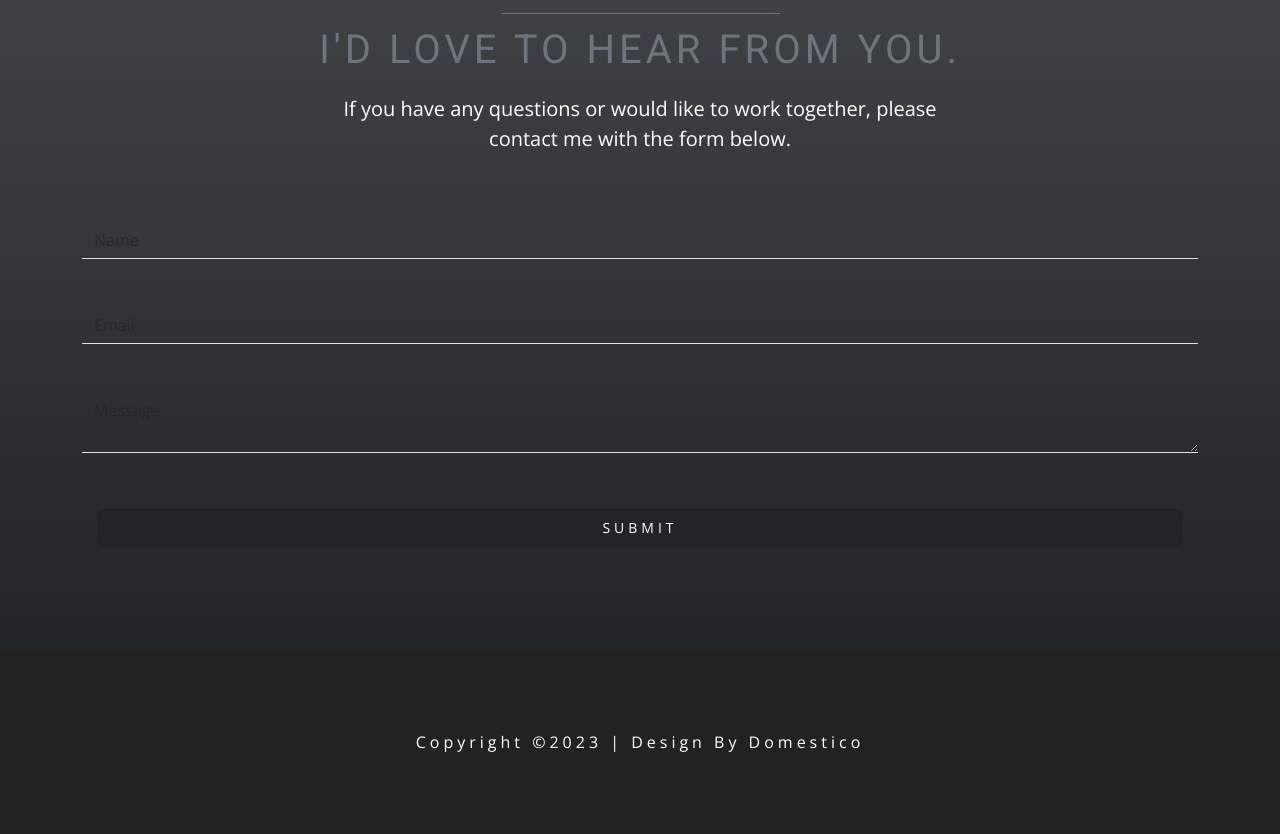
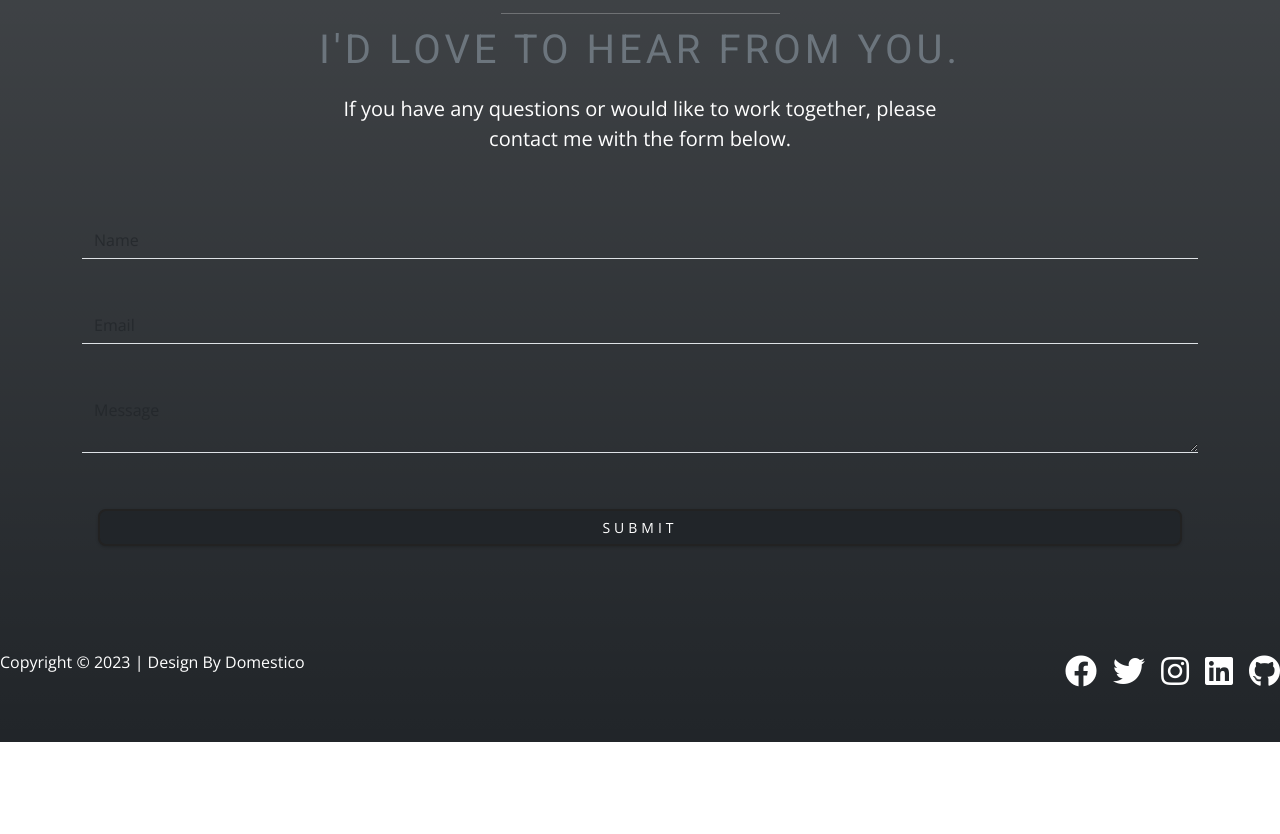
Before and after one commit to JohnnySonTrinh/a-gamers-portfolio-site, a website: page index.html in a window 1280 px wide. Shown: the part 3143-3977 px from the top of the page. After the commit the page ends 3885 px from the top, so only its background shows below. Drawn offline with nearby package versions, Linux system fonts and the light colour scheme.

Commit message:
Add social media links to footer

```diff
--- a/index.html
+++ b/index.html
@@ -245,14 +245,33 @@
           </form>
         </div>
       </div>
+      <div class="d-flex mt-5">
+        <p class="flex-grow-1 text-white">Copyright &copy; <span id="date"></span> | Design By Domestico</p>
+        <div class="hstack gap-3">
+          <a class="text-decoration-none" href="https://www.facebook.com/" target="_blank">
+            <i class="fab fa-facebook fa-2x text-white"></i>
+          </a>
+          <a class="text-decoration-none" href="https://twitter.com" target="_blank">
+            <i class="fab fa-twitter fa-2x text-white"></i>
+          </a>
+          <a class="text-decoration-none" href="https://www.instagram.com" target="_blank">
+            <i class="fab fa-instagram fa-2x text-white"></i>
+          </a>
+          <a class="text-decoration-none" href="https://www.linkedin.com" target="_blank">
+            <i class="fab fa-linkedin fa-2x text-white"></i>
+          </a>
+          <a class="text-decoration-none" href="https://github.com" target="_blank">
+            <i class="fab fa-github fa-2x text-white"></i>
+          </a>
+        </div>
+      </div>
+    </div>
     </section>
 
-    <footer class="section">
-      <p>Copyright &copy;<span id="date"> 2023 </span> | Design By Domestico</p>
-    </footer>
     <a href="#home" class="scroll-link top-link">
       <i class="fas fa-arrow-up"></i>
     </a>
+
     <script src="https://cdn.jsdelivr.net/npm/bootstrap@5.3.2/dist/js/bootstrap.bundle.min.js"></script>
     <script src="script.js"></script>
   </body>
```
